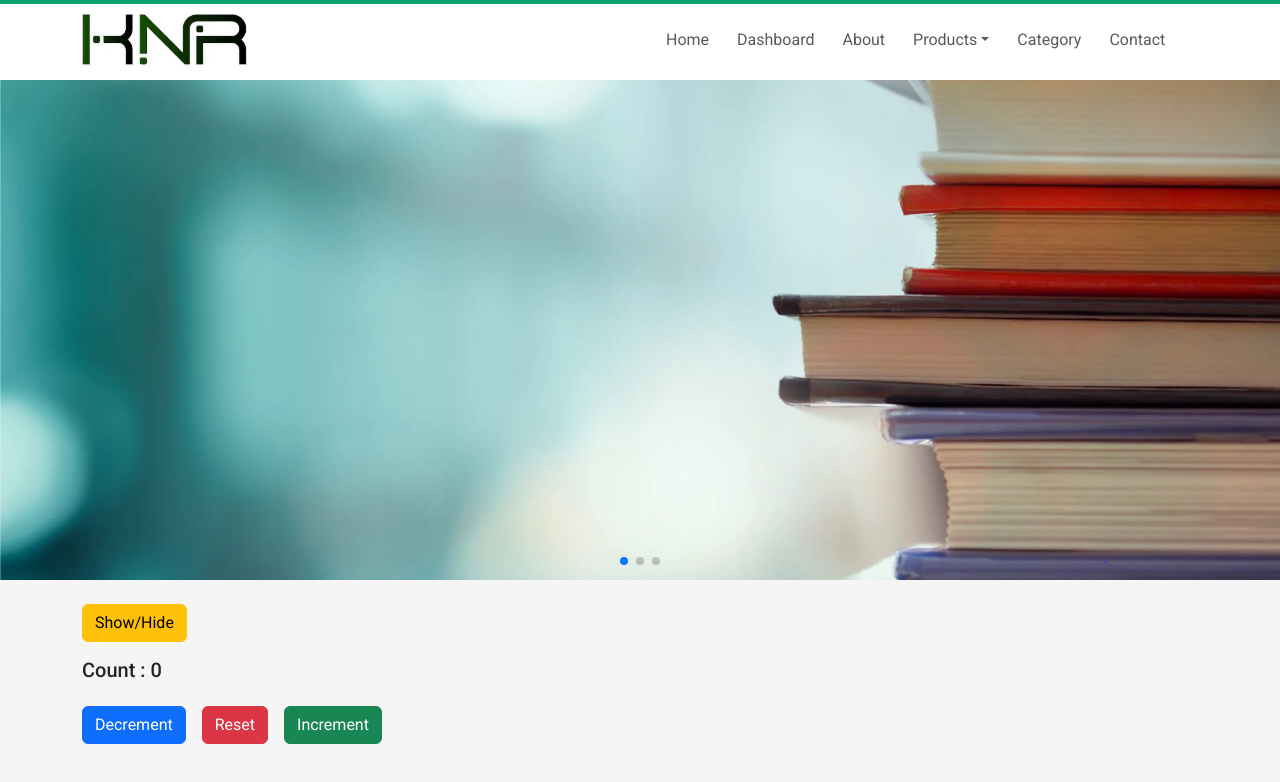
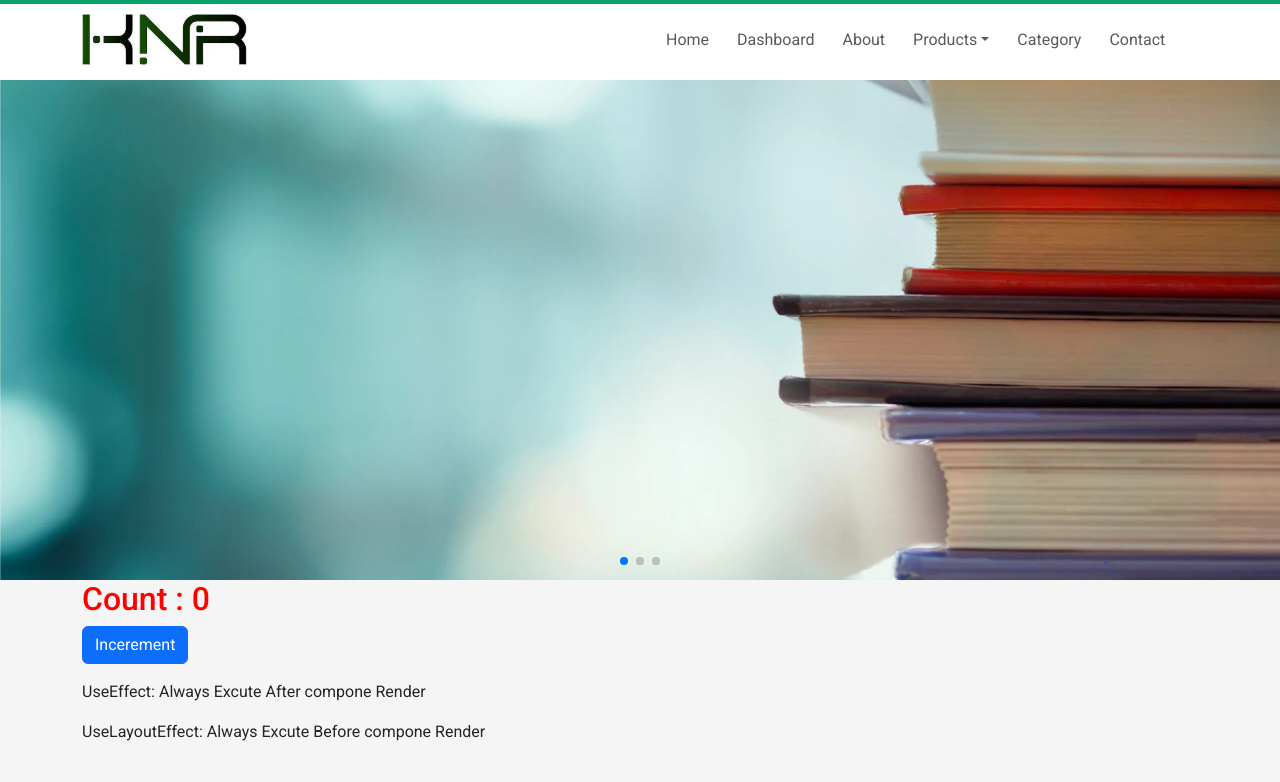
Before and after one commit to nageshkvd88/nageshkvd88-React-learn, a React (Create React App) app: page / in a window 1280 px wide. Shown: the top 782 px of the page. Built offline with nearby package versions, Linux system fonts and the light colour scheme.

Commit message:
uselayouteffect hook

```diff
--- /dev/null
+++ b/src/hooks/useLayoutEffect/layoutEffectexample.jsx
@@ -0,0 +1,33 @@
+import React, {useState, useRef, useEffect, useLayoutEffect} from 'react'
+import Container from 'react-bootstrap/Container';
+import Row from 'react-bootstrap/Row';
+import Col from 'react-bootstrap/Col';
+const LayoutEffectexample = () => {
+    const [count, setCount] = useState(0);
+    const divRef = useRef();
+    useEffect(()=>{
+        console.log('Use Effect - Render Phase');
+        divRef.current.style.color = count%2 === 0 ? 'green' : 'blue';
+    },[count]);
+
+     useLayoutEffect(()=>{
+        console.log('Use LayoutEffect - Render Phase');
+        setTimeout(()=>{
+          divRef.current.style.color = count%2 === 0 ? 'Red' : 'purple';
+        },5000);
+    },[count])
+  return (
+    <Container>
+        <Row>
+            <Col md={6} className='mb-3'>
+            <h2 ref= {divRef}> Count : {count} </h2>
+            <button  className='btn btn-primary btn-md' onClick={()=>setCount( count + 1)}>Incerement</button>
+            </Col>
+        </Row>
+        <p>UseEffect: Always Excute After compone Render</p>
+         <p>UseLayoutEffect: Always Excute Before compone Render</p>
+    </Container>
+  )
+}
+
+export default LayoutEffectexample
--- a/src/pages/Home.jsx
+++ b/src/pages/Home.jsx
@@ -1,11 +1,12 @@
 import React from 'react'
 import Header from '../components/Header'
 import Banner from '../components/Banner'
-import UserefExample from '../userefexamples/example'
-import UserefExamples from '../userefexamples/example2'
+import UserefExample from '../hooks/userefexamples/example'
+import UserefExamples from '../hooks/userefexamples/example2'
 import Memoexample from '../hooks/usememoExample/memoexample'
-import UserefExamp from '../userefexamples/example3'
+import UserefExamp from '../hooks/userefexamples/example3'
 import ReducerExample from '../hooks/useReducer/reducerExample'
+import LayoutEffectexample from '../hooks/useLayoutEffect/layoutEffectexample'
 const Home = () => {
   return (
   <>
@@ -15,7 +16,8 @@ const Home = () => {
     <UserefExamples /> */}
     {/* <Memoexample /> */}
     {/* <UserefExamp /> */}
-   <ReducerExample />
+   {/* <ReducerExample /> */}
+   <LayoutEffectexample />
   </>
   )
 }
```
